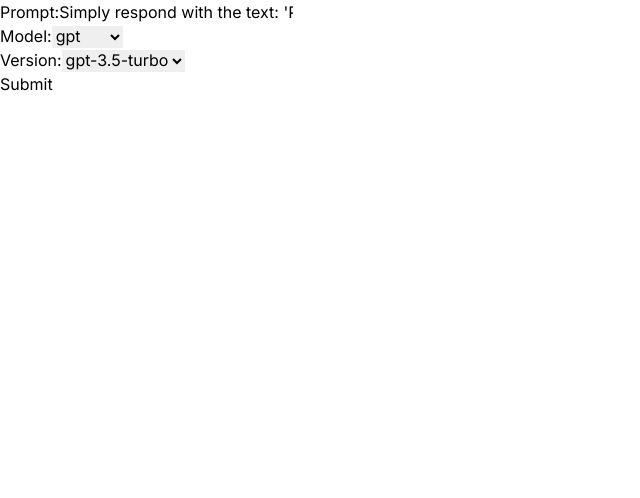
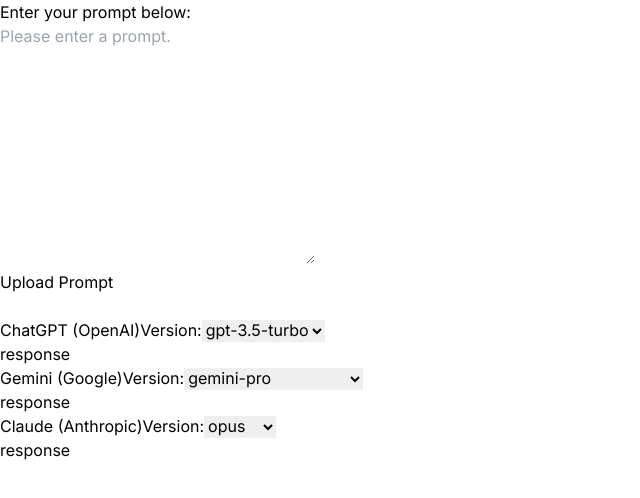
Before and after one commit to kyancox/LLM-Comparison-App, a Next.js app: page / in a window 1280 px wide. Shown: the top 498 px of the page, without its empty margins (0-640 px from the left). Built offline with nearby package versions, Linux system fonts and the light colour scheme.

Commit message:
Commit for harrison

```diff
--- /dev/null
+++ b/src/app/oldform/page.tsx
@@ -0,0 +1,11 @@
+import Form from "@/components/Form";
+
+export default function Home() {
+    return (
+        <>
+        <Form/>
+        </>
+
+
+    );
+}
--- a/src/app/page.tsx
+++ b/src/app/page.tsx
@@ -1,9 +1,41 @@
-import Form from "@/components/Form";
+// Uses server by default
+"use client"
+
+import { useState } from "react";
+
+import PromptInput from "@/components/PromptInput";
+import Model from "@/components/Model";
+import ModelResponse from "@/components/ModelResponse";
+
 
 export default function Home() {
+
+  // need prompt outside of component because it needs to be used in the form
+  // solution: prompt is used in a single function
+
+  const [prompt, setPrompt] = useState('');
+
+  const handleSubmit = (prompt: string) => {
+    // sends prompt to different API forms.
+  };
+
+
   return (
     <>
-      <Form />
+
+      <PromptInput prompt={prompt} setPrompt={setPrompt} handleSubmit={handleSubmit}></PromptInput>
+
+      <br />
+
+      <Model modelName="ChatGPT (OpenAI)" endpoint="gpt" modelLink="https://openai.com/chatgpt/" />
+      <Model modelName="Gemini (Google)" endpoint="gemini" modelLink="https://www.anthropic.com/claude" />
+      <Model modelName="Claude (Anthropic)" endpoint="claude" modelLink="https://deepmind.google/technologies/gemini/" />
+
+
+
+
+
+
     </>
   );
 }
--- a/src/components/Form.tsx
+++ b/src/components/Form.tsx
@@ -4,7 +4,7 @@
 export default function Form() {
 
     const [response, setResponse] = useState<string | null>(null);
-    const [prompt, setPrompt] = useState<string>("Simply respond with the text: 'Please enter a prompt!'");
+    const [prompt, setPrompt] = useState<string>("Simply respond with 'Please enter a prompt.'");
     const [model, setModel] = useState<string>("gpt");
     const [version, setVerison] = useState<string>("gpt-3.5-turbo");
 
@@ -41,12 +41,12 @@
         <form onSubmit={handleSubmit}>
             <div>
                 <label htmlFor="prompt">Prompt:</label>
-                <input
-                    type="text"
+                <textarea
                     id="prompt"
-                    value={prompt}
+                    placeholder="Please enter a prompt"
                     onChange={(e) => setPrompt(e.target.value)}
-                />
+                    cols={30} rows={10}
+                ></textarea>
             </div>
             <div>
                 <label htmlFor="model">Model:</label>
--- /dev/null
+++ b/src/components/Model.tsx
@@ -0,0 +1,53 @@
+import { useState } from "react";
+import ModelResponse from "./ModelResponse";
+
+
+interface ModelProps {
+    modelName: string
+    modelLink: string // for modelLink, link to chatbot or link to info??
+    endpoint: string
+    // children: React.ReactNode;
+    prompt: string
+}
+
+
+export default function Model({ modelName, modelLink, endpoint, prompt }: ModelProps) {
+
+    const validVersions: { [key: string]: string[] } = {
+        'gpt': ['gpt-3.5-turbo', 'gpt-4', 'gpt-4-turbo', 'gpt-4o'],
+        'gemini': ['gemini-pro', 'gemini-1.5-flash', 'gemini-1.5-pro-latest'],
+        'claude': ['opus', 'sonnet', 'haiku']
+    }
+
+    const [version, setVerison] = useState<string>(validVersions[endpoint][0] as string);
+
+    const selectedVersion = (validVersions[endpoint]).includes(version) ? version : validVersions[endpoint][0];
+
+    const method = (prompt: string) => {
+
+        return '';
+     };
+
+
+    return (
+        <div>
+            <a href={modelLink}>{modelName}</a>
+
+            <label htmlFor="version">Version:</label>
+            <select
+                id="version"
+                value={selectedVersion}
+                onChange={(e) => setVerison(e.target.value)}
+            >
+                {validVersions[endpoint].map((version) => (
+                    <option key={version} value={version}>
+                        {version}
+                    </option>
+                ))}
+            </select>
+
+            <ModelResponse />
+        </div>
+    );
+
+}
--- /dev/null
+++ b/src/components/ModelResponse.tsx
@@ -0,0 +1,9 @@
+
+export default function ModelResponse() {
+
+    return (
+        <div>
+            <h1>response</h1>
+        </div>
+    );
+}
--- /dev/null
+++ b/src/components/PromptInput.tsx
@@ -0,0 +1,29 @@
+import { useState } from 'react';
+
+interface PromptProps {
+    // prompt: string,
+    setPrompt: React.Dispatch<React.SetStateAction<string>>;
+    // handleSubmit: (prompt: string) => void;
+    handleSubmit: () => void
+}
+
+export default function PromptInput({setPrompt, handleSubmit}: PromptProps) {
+
+
+
+
+    return (
+        <div>
+            <div>
+                <h1>Enter your prompt below:</h1>
+                <textarea
+                    placeholder="Please enter a prompt."
+                    onChange={(e) => setPrompt(e.target.value)}
+                    cols={30}
+                    rows={10}
+                ></textarea>
+            </div>
+            <button type="button" onClick={handleSubmit}>Upload Prompt</button>
+        </div>
+    );
+}
```
